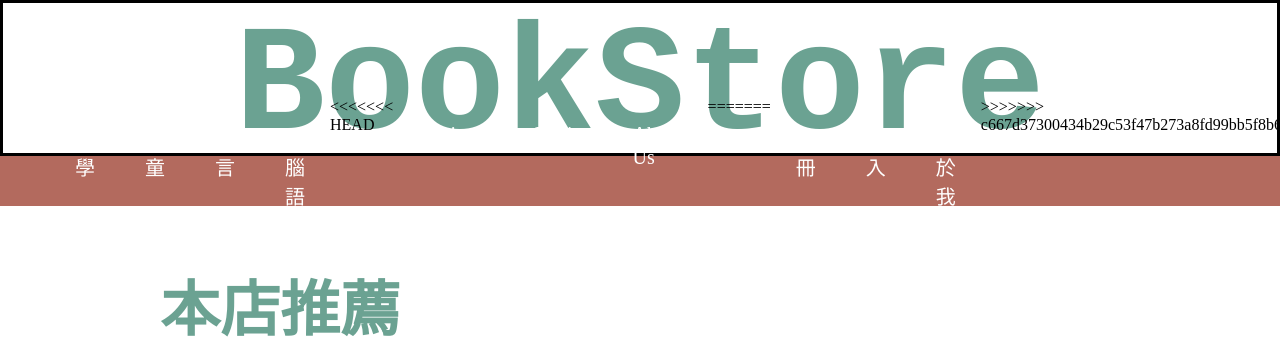
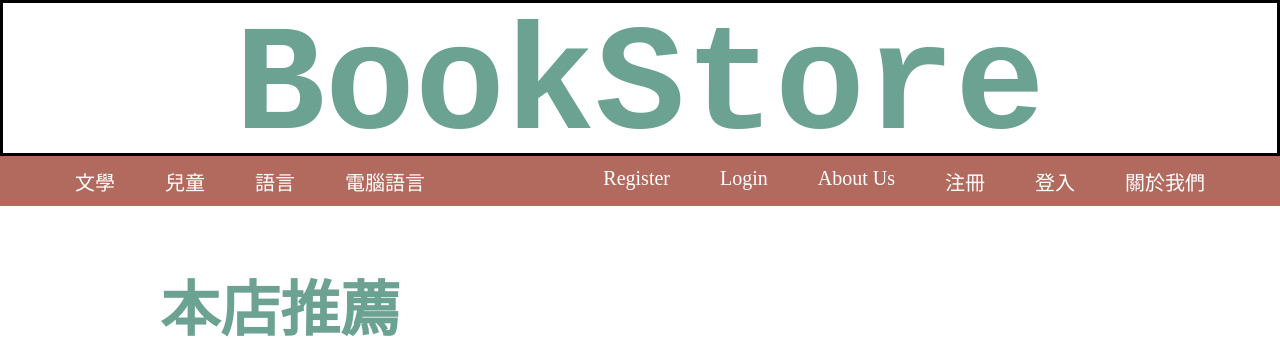
Before and after one commit to yinghau68/CSS-Finals, a plain HTML site: page index.html in a window 1280 px wide. Shown: the top 339 px of the page. Drawn offline with Linux system fonts and the light colour scheme.

Commit message:
deleted bug

```diff
--- a/index.html
+++ b/index.html
@@ -16,15 +16,15 @@
                     <a href="#computer-languages" target=""><li>電腦語言</li></a>
                 </ul>
                 <ul>
-<<<<<<< HEAD
+
                     <a href=""><li>Register</li></a>
                     <a href=""><li>Login</li></a>
                     <a href="Member.html"><li>About Us</li></a>
-=======
+
                     <a href=""><li>注冊</li></a>
                     <a href=""><li>登入</li></a>
                     <a href=""><li>關於我們</li></a>
->>>>>>> c667d37300434b29c53f47b273a8fd99bb5f8b61
+
                 </ul>
             </nav>
         </header>
```
